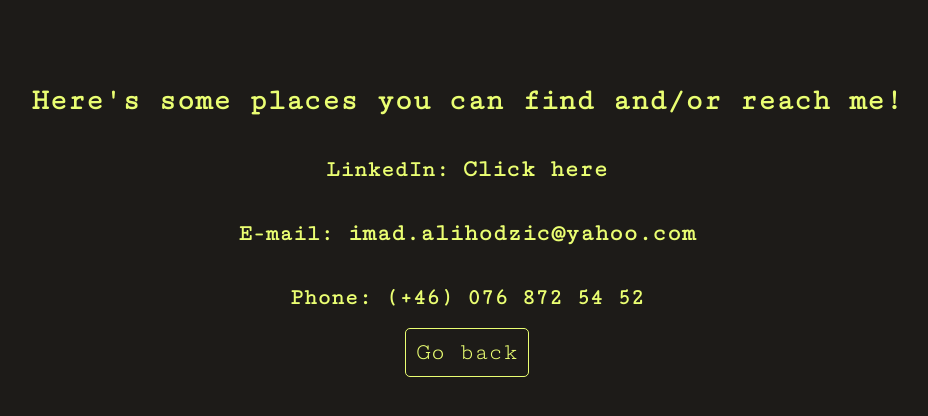
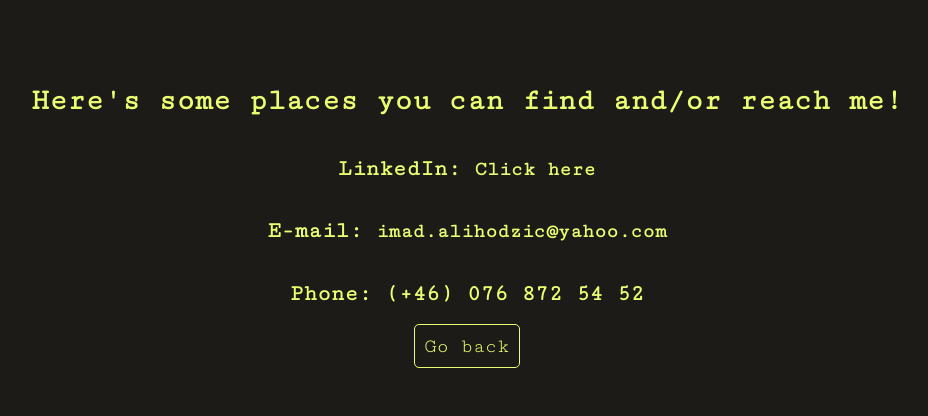
Before and after one commit to iknek/iknek.github.io.old, a React (Create React App) app: page /contact in a window 1280 px wide. Shown: the top 416 px of the page, without its empty margins (173-1101 px from the left). Built offline with nearby package versions, Linux system fonts and the light colour scheme.

Commit message:
Small formatting changes

```diff
--- a/src/App.js
+++ b/src/App.js
@@ -147,7 +147,7 @@ const getRandomBoringThing = () => {
 };
 
 const centerText = Object.assign({}, styles.linkStyle, {
-    textAlign: 'center'
+    textAlign: 'center',
 });
 
 const Home = () => (
--- a/src/FlipText.js
+++ b/src/FlipText.js
@@ -67,11 +67,11 @@ const FlipText = ({
         <div style={FlipTextStyle}>
             {autoChange ? (
                 <>
-                    <span>Need a break from </span>
+                    <span>Bored of </span>
                     <span>{currentText.split('\n').map((line, index) => (
                         <span key={index}>{line}</span>
                     ))}</span>
-                    <span>? </span>
+                    <span>?</span>
                 </>
             ) : (
                 currentText.split('\n').map((line, index) => (
--- a/src/styleSheets/index.css
+++ b/src/styleSheets/index.css
@@ -2,8 +2,8 @@
   @import url('fonts.css');
 
   body {
+    margin: 0;
     overflow: auto;
-    margin: 0;
     padding: 0;
     background-color: #1D1B18;
     font-family: 'Cutive Mono', -apple-system, BlinkMacSystemFont, 'Segoe UI', 'Roboto', 'Oxygen',
--- a/src/styleSheets/styles.js
+++ b/src/styleSheets/styles.js
@@ -20,12 +20,12 @@ const styles = {
     },
     linkStyle: {
         textDecoration: 'none',
-        fontSize: isMobileDevice() ? '13px' : '24px', // Reduce font size for mobile devices
+        fontSize: isMobileDevice() ? '13px' : '20px', // Reduce font size for mobile devices
         color: '#EAFE72',
     },
     buttonStyle: {
         textDecoration: 'none',
-        fontSize: isMobileDevice() ? '13px' : '24px', // Reduce font size for mobile devices
+        fontSize: isMobileDevice() ? '13px' : '20px', // Reduce font size for mobile devices
         color: '#EAFE72',
         border: '1px solid #EAFE72',
         borderRadius: '5px',
```
